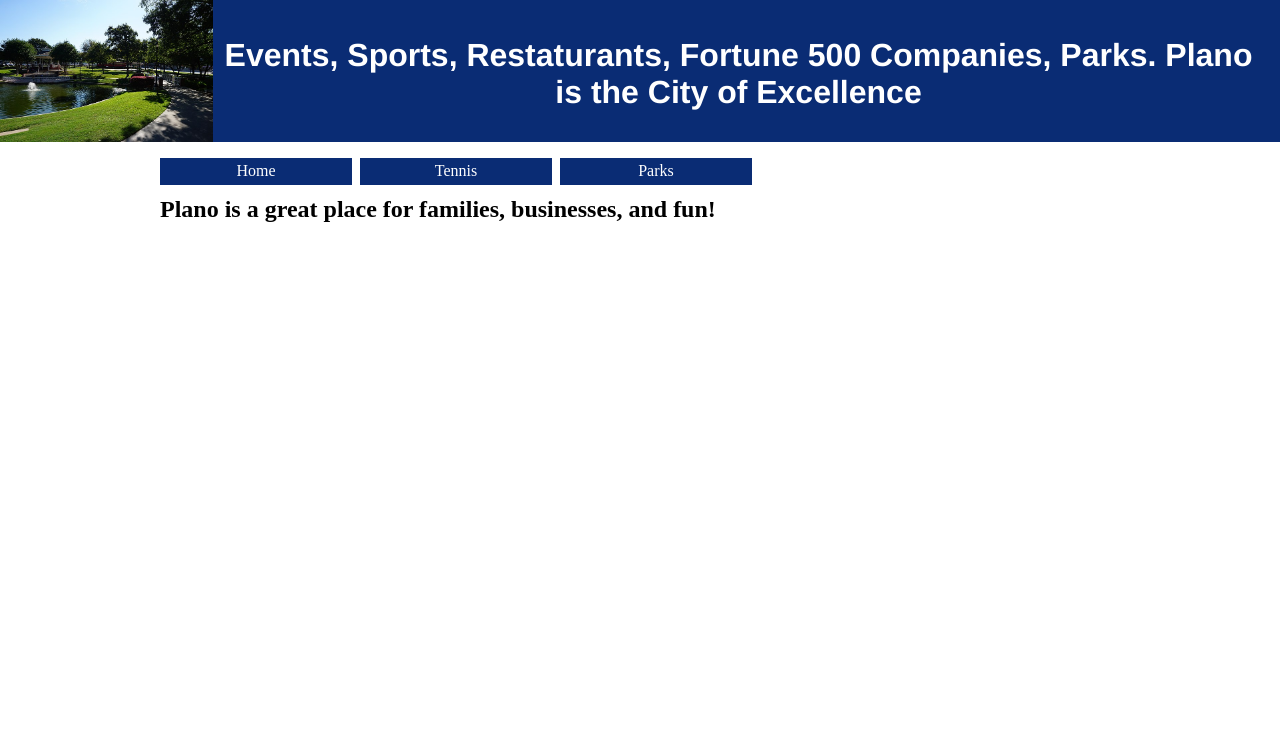
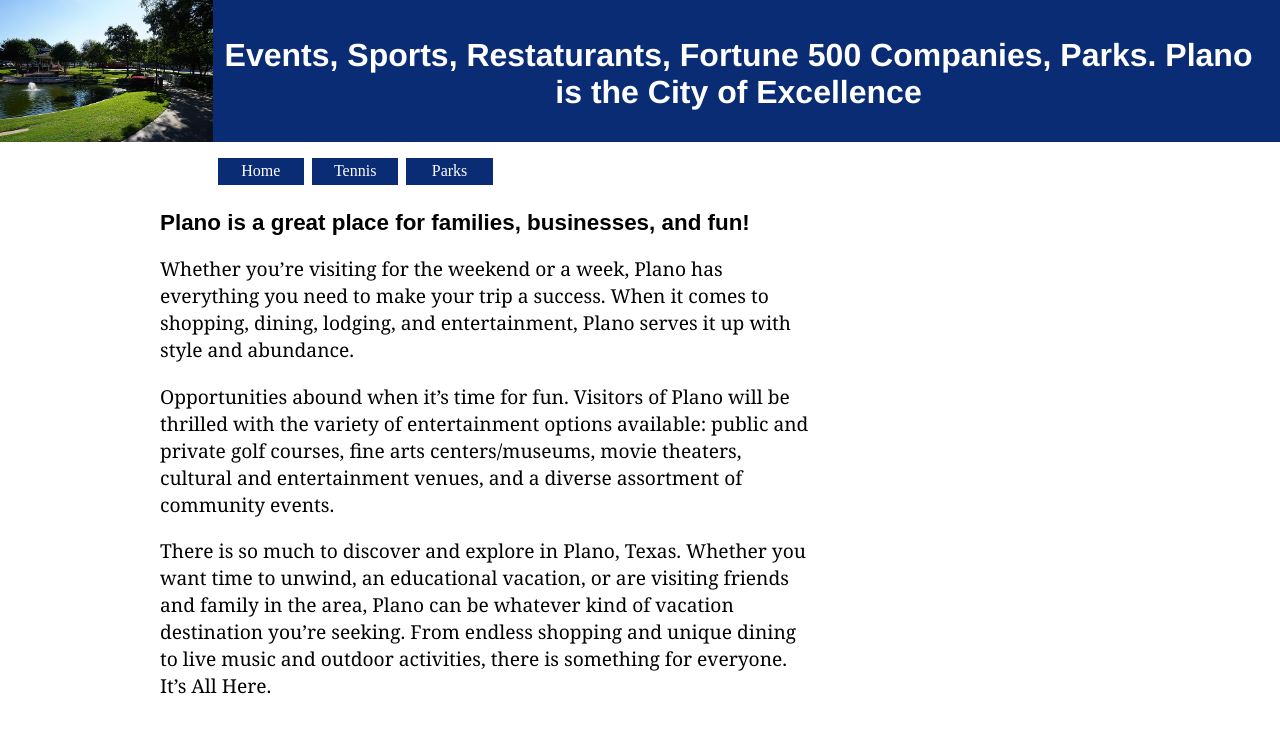
Before and after one commit to Berend27/plano-site, a plain HTML site: page plano.html in a window 1280 px wide. Drawn offline with Linux system fonts and the light colour scheme.

Commit message:
#content

```diff
--- a/plano.html
+++ b/plano.html
@@ -26,6 +26,12 @@
             <p class="clear-float"></p>
             <div id="content">
                 <h2>Plano is a great place for families, businesses, and fun!</h2>
+                <p>Whether you’re visiting for the weekend or a week, Plano has everything you need to make your trip a success. When it comes to shopping, dining, lodging, and entertainment, Plano serves it up with style and abundance.</p>
+                <p>Opportunities abound when it’s time for fun. Visitors of Plano will be thrilled with the variety of entertainment options available: public and private golf courses, fine arts centers/museums, movie theaters, cultural and entertainment venues, and a diverse assortment of community events.</p>
+                <p>There is so much to discover and explore in Plano, Texas. Whether you want time to unwind, an educational vacation, or are visiting friends and family in the area, Plano can be whatever kind of vacation destination you’re seeking. From endless shopping and unique dining to live music and outdoor activities, there is something for everyone. It’s All Here.</p>
+            </div>
+            <div id="sidebar">
+                <!-- todo -->
             </div>
         </main>
     </body>
--- a/styles.css
+++ b/styles.css
@@ -26,7 +26,24 @@
     height: 142px;
 }
 
+#content {
+    width: 68%;
+    float: left;
+}
+
+#content h2 {
+    font-family: Arial, sans-serif;
+    font-size: 1.4em;
+}
+
+#content p {
+    font-family: Georgia, 'Times New Roman', Times, serif;
+    font-size: 1.2em;
+}
+
 #navbar {
+    clear: both;
+    margin-left: 6%;
     width: 100%;
 }
 
@@ -41,7 +58,7 @@
     float: left;
     margin: 0 0.5em 0.4em 0;
     text-align: center;
-    width: 20%;
+    width: 9%;
 }
 
 #navbar ul li a {
```
